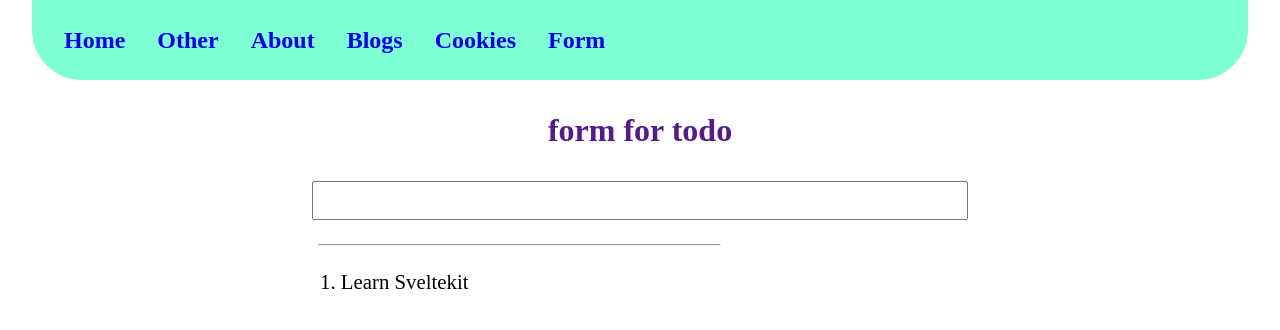
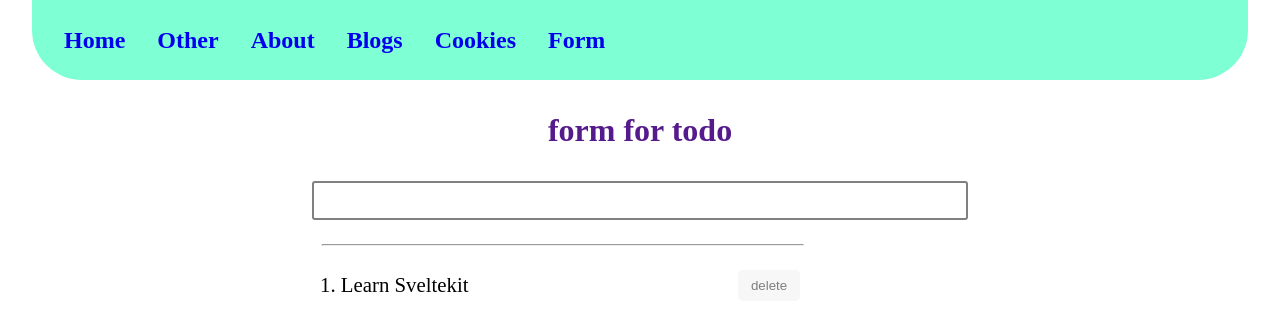
Before and after one commit to Waldemar-00/Sveltekit, a SvelteKit app: page /form in a window 1280 px wide. Shown: the top 330 px of the page. Built offline with nearby package versions, Linux system fonts and the light colour scheme; no server answers.

Commit message:
Used the named actions and form attrebute action.

```diff
--- a/src/lib/database.js
+++ b/src/lib/database.js
@@ -24,3 +24,11 @@ export function createTodo ( userid, inputValue ) {
     done: false
   } );
 }
+
+export function deleteTodo ( userid, id ) {
+  const userTodos = mapTodos.get( userid );
+  const index = userTodos.findIndex( t => t.id === id );
+  if ( index !== -1 ) {
+    userTodos.splice( index, 1 );
+  }
+}
--- a/src/routes/form/+page.server.js
+++ b/src/routes/form/+page.server.js
@@ -11,9 +11,23 @@ export function load ( { cookies } ) {
 	};
 }
 export const actions = {
-	default: async ( { cookies, request } ) => {
+	create: async ( { cookies, request } ) => {
 		const inputValue = ( await request.formData() ).get( 'inputValue' );
 		const userid = cookies.get( 'userid' );
 		db.createTodo(userid, inputValue);
+	},
+	delete: async ( { cookies, request } ) => {
+		const id = ( await request.formData() ).get( 'id' );
+		const userid = cookies.get( 'userid' );
+		db.deleteTodo(userid, id);
 	}
 };
+
+
+//! export const actions = {
+//! 	default: async ( { cookies, request } ) => {
+//! 		const inputValue = ( await request.formData() ).get( 'inputValue' );
+//! 		const userid = cookies.get( 'userid' );
+//! 		db.createTodo(userid, inputValue);
+//! 	}
+//! };
--- a/src/routes/form/+page.svelte
+++ b/src/routes/form/+page.svelte
@@ -6,13 +6,22 @@
 
 <h1>form for todo</h1>
 <main>
-	<form method="POST">
-		<input type="text" autocomplete="off" name="inputValue" />
+	<form method="POST" action="?/create">
+		<!-- svelte-ignore a11y-autofocus -->
+		<input type="text" autocomplete="off" name="inputValue" autofocus />
 	</form>
 	<hr />
 	<ul>
-		{#each data.todos as t, index (index)}
-			<li>{index + 1}. {t.inputValue}</li>
+		{#each data.todos as t, index (t.id)}
+			<li>
+				<form method="POST" action="?/delete">
+					<input type="hidden" name="id" value={t.id} />
+					<div class="del">
+						<span>{index + 1}. {t.inputValue}</span>
+						<button aria-label="Mark as complete">delete</button>
+					</div>
+				</form>
+			</li>
 		{/each}
 	</ul>
 </main>
@@ -33,8 +42,8 @@
 		outline-color: grey;
 	}
 	hr {
-		width: 50vmin;
-		transform: translateX(-30%);
+		width: 60vmin;
+		transform: translateX(-16%);
 	}
 	ul {
 		align-self: flex-start;
@@ -48,4 +57,22 @@
 		font-size: 1.3rem;
 		width: fit-content;
 	}
+	.del {
+		width: 60vmin;
+		display: flex;
+		justify-content: space-between;
+		align-items: center;
+	}
+	button {
+		border: none;
+		opacity: 0.5;
+		border-radius: 5px;
+		cursor: pointer;
+		transition: all 0.2s;
+		padding: 0.5rem 0.8rem;
+	}
+	button:hover {
+		opacity: 1;
+		background-color: #eee;
+	}
 </style>
```
